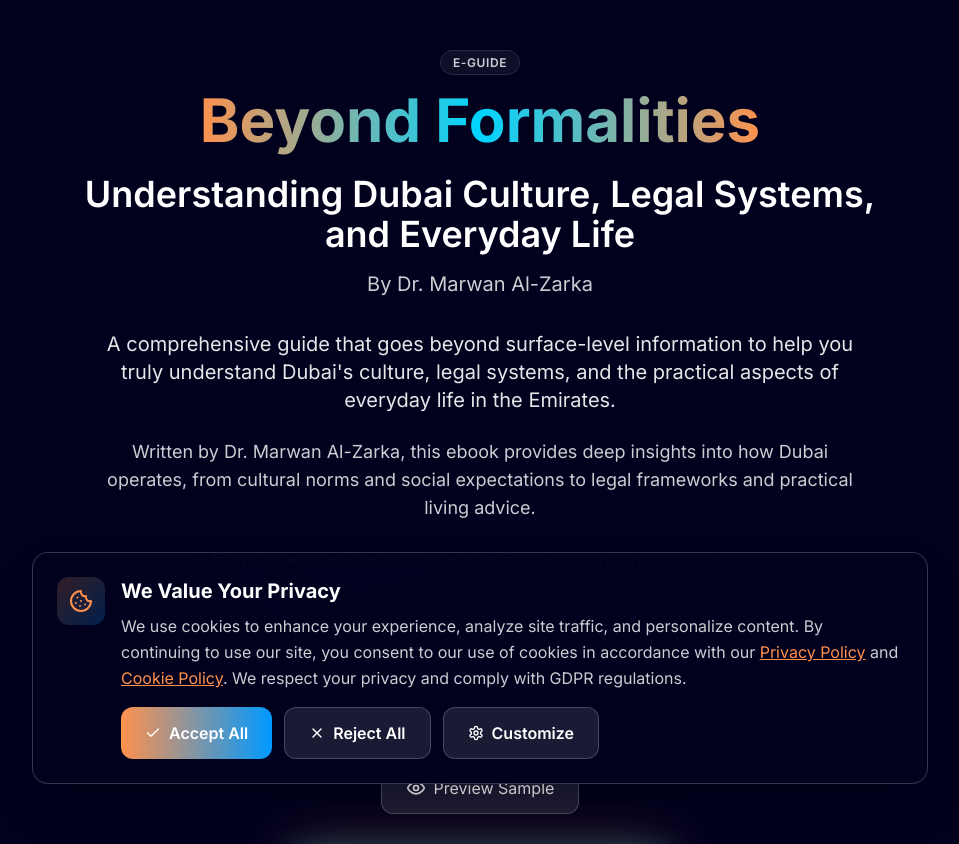
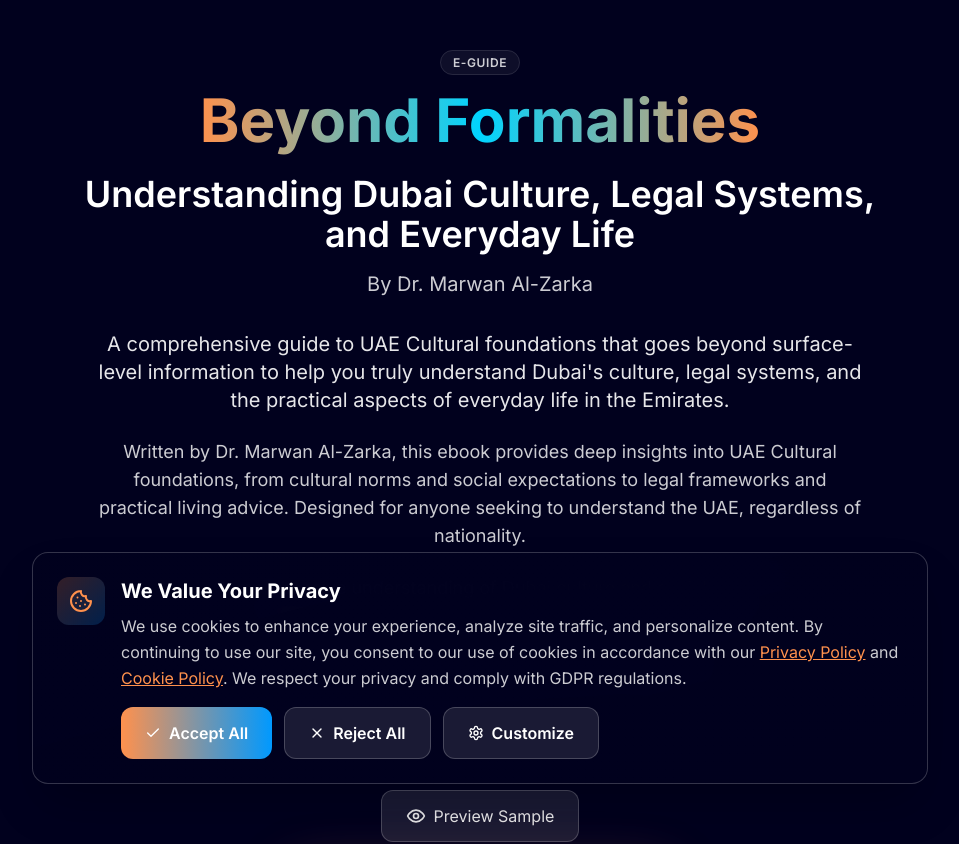
Before and after one commit to sksh100/theorangecode, a Next.js app: page /beyond-formalities in a window 1280 px wide. Shown: the top 844 px of the page, without its empty margins (160-1119 px from the left). Built offline with nearby package versions, Linux system fonts and the light colour scheme; no server answers.

Commit message:
Clarify Beyond Formalities is about UAE Cultural foundations (not UK-specific)

```diff
--- a/src/app/beyond-formalities/page.tsx
+++ b/src/app/beyond-formalities/page.tsx
@@ -103,10 +103,10 @@ export default function BeyondFormalitiesPage() {
           className="text-center mb-12 space-y-6"
         >
           <p className="text-lg sm:text-xl text-white/90 leading-relaxed max-w-3xl mx-auto">
-            A comprehensive guide that goes beyond surface-level information to help you truly understand Dubai's culture, legal systems, and the practical aspects of everyday life in the Emirates.
+            A comprehensive guide to UAE Cultural foundations that goes beyond surface-level information to help you truly understand Dubai's culture, legal systems, and the practical aspects of everyday life in the Emirates.
           </p>
           <p className="text-base sm:text-lg text-white/80 leading-relaxed max-w-3xl mx-auto">
-            Written by Dr. Marwan Al-Zarka, this ebook provides deep insights into how Dubai operates, from cultural norms and social expectations to legal frameworks and practical living advice.
+            Written by Dr. Marwan Al-Zarka, this ebook provides deep insights into UAE Cultural foundations, from cultural norms and social expectations to legal frameworks and practical living advice. Designed for anyone seeking to understand the UAE, regardless of nationality.
           </p>
           <ul className="text-white/80 text-base sm:text-lg leading-relaxed max-w-3xl mx-auto space-y-2 list-disc list-inside text-left sm:text-center sm:list-none sm:space-y-1">
             <li className="sm:list-none sm:before:content-['•'] sm:before:mr-2 sm:before:text-orange">Comprehensive understanding of Dubai culture and social norms</li>
```
